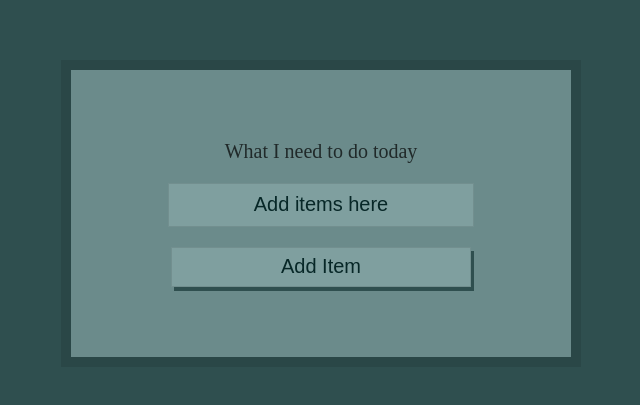
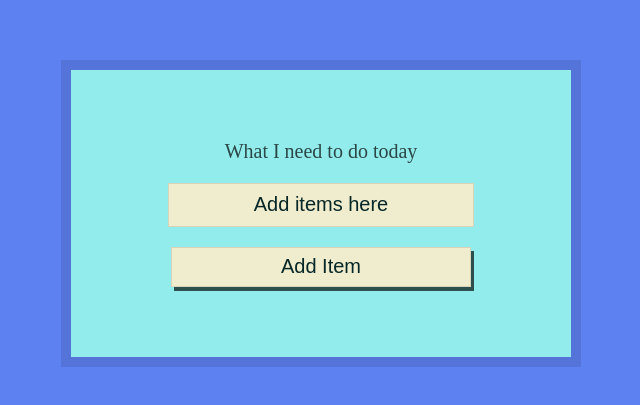
Before and after one commit to jaywiles/todo-jquery, a plain HTML site: page index.html in a window 1280 px wide. Shown: the part 187-592 px from the top of the page, without its empty margins (319-959 px from the left). Drawn offline with nearby package versions, Linux system fonts and the light colour scheme.

Commit message:
changed some color

```diff
--- a/todo-jquery-style.css
+++ b/todo-jquery-style.css
@@ -1,5 +1,5 @@
 html {
-	background-color: rgb(47,79,79);
+	background-color: rgb(94, 129, 241);
 	min-height: 100vh;
 	display: flex;
 	justify-content: center;
@@ -11,7 +11,7 @@ html {
 
 .container {
 	max-width: 500px;
-	background: rgb(107,139,139);
+	background: rgb(146, 236, 236);
 	box-shadow: 0 0 0 10px rgba(0,0,0,0.1);
 	padding: 50px;
 }
@@ -66,7 +66,7 @@ h3 {
 	color: rgb(7,39,39);
 	text-align: center;
 	margin-bottom: 20px;
-	background-color: rgb(127,159,159);
+	background-color: rgb(240, 236, 206);
 	border:1px solid rgba(0,0,0,0.1);
 }
 
```
